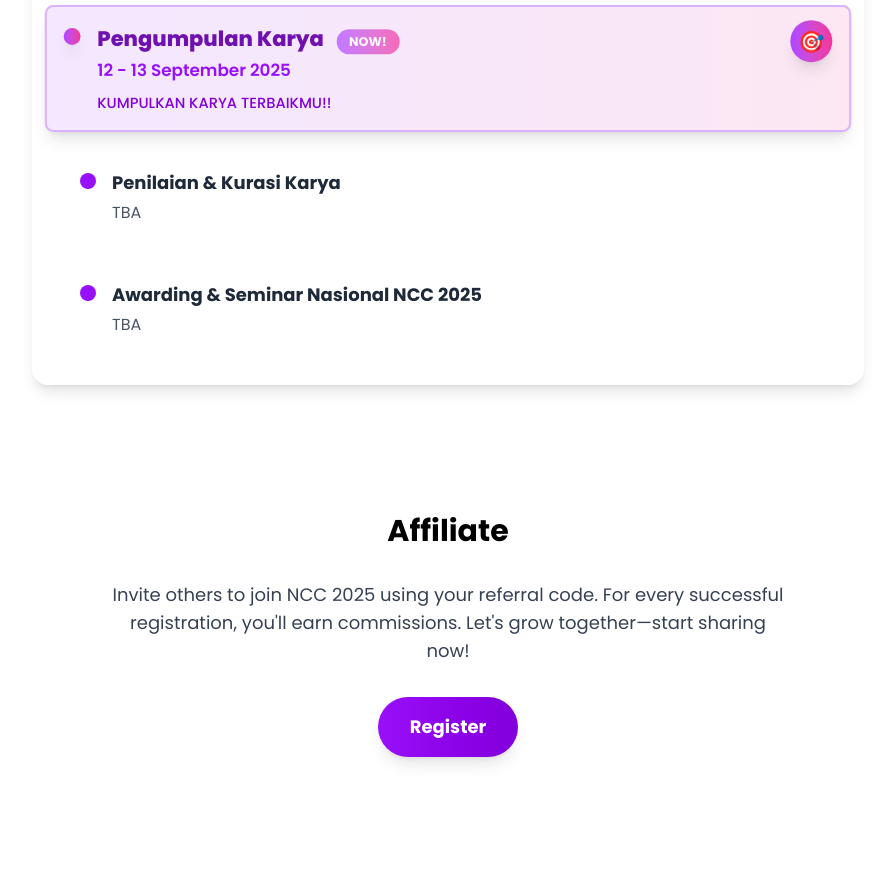
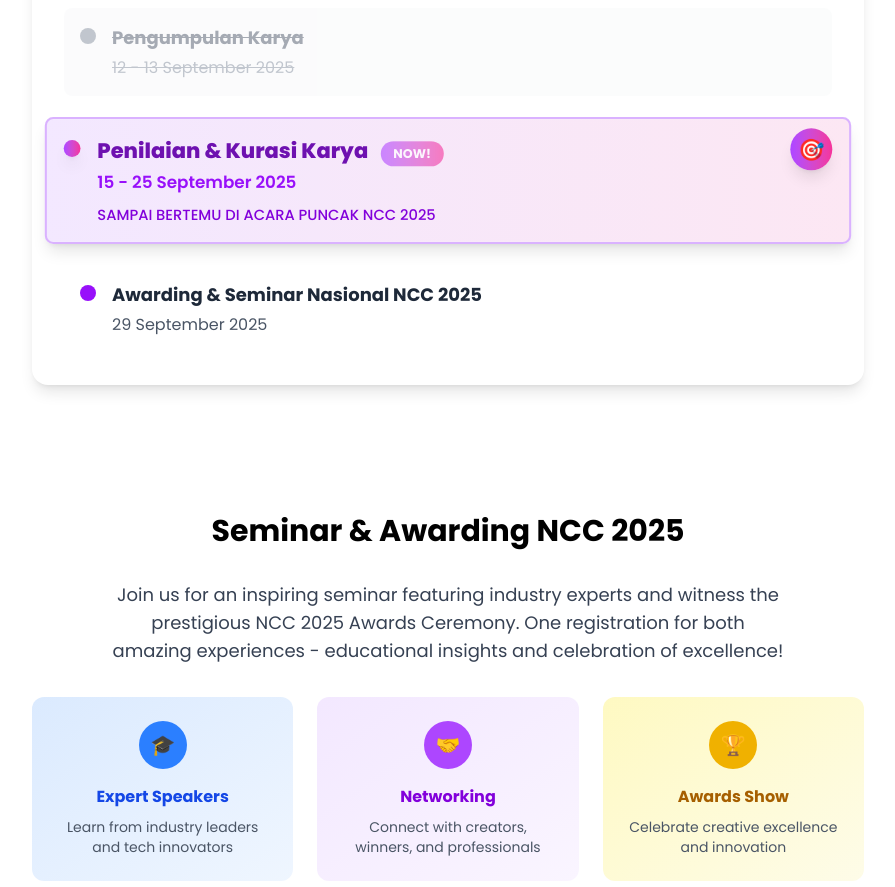
Before and after one commit to gaangsarr/website-itpln-media-vers01, a Next.js app: page /ncc in a window 1280 px wide. Shown: the part 2980-3867 px from the top of the page, without its empty margins (192-1087 px from the left). Built offline with nearby package versions, Linux system fonts and the light colour scheme.

Commit message:
revisi instnsi

```diff
--- a/app/ncc/daftar-seminar/page.jsx
+++ b/app/ncc/daftar-seminar/page.jsx
@@ -164,7 +164,8 @@ const SuccessModal = ({ isVisible, onClose, registrationData }) => {
               <div className="flex items-center gap-2">
                 <Building className="w-4 h-4 text-gray-600" />
                 <span className="text-sm">
-                  <strong>Instansi:</strong> {registrationData?.instansi}
+                  <strong>Instansi/Jurusan:</strong>{" "}
+                  {registrationData?.instansi}
                 </span>
               </div>
               <div className="flex items-center gap-2">
@@ -298,7 +299,7 @@ const SeminarRegistrationForm = () => {
 
   // URL Google Apps Script (ganti dengan URL script Anda)
   const SCRIPT_URL =
-    "https://script.google.com/macros/s/AKfycbz68W8eNpdinNzO1SBUFWrzN7zaNudKaaz2qYHtOcN3yEKP3FYMTmIrkYp1GKDaCr7-Yw/exec";
+    "https://script.google.com/macros/s/AKfycby_gQ27aTY_TIPZLtkgiQSqn-iW1F-lSrHprr95xAwlvseop6A-QGHMgDPGp-p1yGljlw/exec";
 
   const handleInputChange = (e) => {
     const { name, value } = e.target;
@@ -549,7 +550,7 @@ const SeminarRegistrationForm = () => {
                 <div>
                   <label className="block text-sm font-bold text-gray-700 mb-2">
                     <Building className="w-4 h-4 inline mr-2" />
-                    Instansi *
+                    Instansi/Jurusan *
                   </label>
                   <input
                     type="text"
@@ -557,7 +558,7 @@ const SeminarRegistrationForm = () => {
                     value={formData.instansi}
                     onChange={handleInputChange}
                     className="w-full px-4 py-3 border border-gray-300 rounded-xl focus:ring-2 focus:ring-purple-500 focus:border-transparent transition-all duration-200"
-                    placeholder="Universitas/Sekolah/Perusahaan"
+                    placeholder="Universitas/Jurusan/Sekolah"
                     required
                   />
                 </div>
--- a/app/ncc/page.jsx
+++ b/app/ncc/page.jsx
@@ -365,16 +365,17 @@ const NCCLandingPage = () => {
                   event: "Pengumpulan Karya",
                   date: "12 - 13 September 2025",
                   delay: 400,
+                  strikethrough: true,
+                },
+                {
+                  event: "Penilaian & Kurasi Karya",
+                  date: "15 - 25 September 2025",
+                  delay: 500,
                   highlight: true,
                 },
                 {
-                  event: "Penilaian & Kurasi Karya",
-                  date: "TBA",
-                  delay: 500,
-                },
-                {
                   event: "Awarding & Seminar Nasional NCC 2025",
-                  date: "TBA",
+                  date: "29 September 2025",
                   delay: 600,
                 },
               ].map((item, index) => (
@@ -384,11 +385,6 @@ const NCCLandingPage = () => {
                   delay={item.delay}
                 >
                   {item.highlight ? (
-                    <Link
-                      href="https://forms.gle/tr1USZa8VEvw5apM9"
-                      target="blank"
-                      className="block"
-                    >
                     <div
                       className={`flex items-start space-x-4 p-4 rounded-lg transition-all duration-300 cursor-pointer hover:scale-105 ${
                         item.highlight
@@ -438,7 +434,7 @@ const NCCLandingPage = () => {
                         {item.highlight && (
                           <div className="mt-2 flex items-center space-x-2">
                             <span className="text-sm text-purple-700 font-medium">
-                                KUMPULKAN KARYA TERBAIKMU!!
+                              SAMPAI BERTEMU DI ACARA PUNCAK NCC 2025
                             </span>
                           </div>
                         )}
@@ -451,7 +447,6 @@ const NCCLandingPage = () => {
                         </div>
                       )}
                     </div>
-                    </Link>
                   ) : (
                     <div
                       className={`flex items-start space-x-4 p-4 rounded-lg transition-all duration-300 ${
@@ -519,6 +514,75 @@ const NCCLandingPage = () => {
                 </ScrollAnimationWrapper>
               ))}
             </div>
+          </div>
+        </ScrollAnimationWrapper>
+      </div>
+
+      {/* Seminar & Awarding NCC 2025 */}
+      <div className="max-w-4xl mx-auto px-4 sm:px-6 lg:px-8 py-16">
+        <ScrollAnimationWrapper animation="fadeInUp">
+          <h2 className="text-3xl font-bold text-center mb-8">
+            Seminar & Awarding NCC 2025
+          </h2>
+        </ScrollAnimationWrapper>
+
+        <ScrollAnimationWrapper animation="fadeInUp" delay={200}>
+          <div className="text-center mb-8">
+            <p className="text-gray-700 text-lg max-w-2xl mx-auto">
+              Join us for an inspiring seminar featuring industry experts and
+              witness the prestigious NCC 2025 Awards Ceremony. One registration
+              for both amazing experiences - educational insights and
+              celebration of excellence!
+            </p>
+          </div>
+        </ScrollAnimationWrapper>
+
+        {/* Highlights Grid */}
+        <ScrollAnimationWrapper animation="fadeInUp" delay={300}>
+          <div className="grid md:grid-cols-3 gap-6 mb-8">
+            <div className="bg-gradient-to-br from-blue-100 to-blue-50 rounded-xl p-6 text-center">
+              <div className="w-12 h-12 bg-blue-500 rounded-full flex items-center justify-center mx-auto mb-4">
+                <span className="text-white font-bold text-xl">🎓</span>
+              </div>
+              <h4 className="font-bold text-blue-700 mb-2">Expert Speakers</h4>
+              <p className="text-sm text-gray-600">
+                Learn from industry leaders and tech innovators
+              </p>
+            </div>
+
+            <div className="bg-gradient-to-br from-purple-100 to-purple-50 rounded-xl p-6 text-center">
+              <div className="w-12 h-12 bg-purple-500 rounded-full flex items-center justify-center mx-auto mb-4">
+                <span className="text-white font-bold text-xl">🤝</span>
+              </div>
+              <h4 className="font-bold text-purple-700 mb-2">Networking</h4>
+              <p className="text-sm text-gray-600">
+                Connect with creators, winners, and professionals
+              </p>
+            </div>
+
+            <div className="bg-gradient-to-br from-yellow-100 to-yellow-50 rounded-xl p-6 text-center">
+              <div className="w-12 h-12 bg-yellow-500 rounded-full flex items-center justify-center mx-auto mb-4">
+                <span className="text-white font-bold text-xl">🏆</span>
+              </div>
+              <h4 className="font-bold text-yellow-700 mb-2">Awards Show</h4>
+              <p className="text-sm text-gray-600">
+                Celebrate creative excellence and innovation
+              </p>
+            </div>
+          </div>
+        </ScrollAnimationWrapper>
+
+        <ScrollAnimationWrapper animation="scaleIn" delay={400}>
+          <div className="text-center">
+            <a
+              href="/ncc/daftar-seminar"
+              rel="noopener noreferrer"
+              className="inline-block"
+            >
+              <button className="bg-gradient-to-r from-purple-600 to-purple-700 text-white px-8 py-4 rounded-full font-bold text-lg hover:from-blue-700 hover:via-purple-700 hover:to-yellow-700 transition-all duration-300 transform hover:scale-105 shadow-lg">
+                Join the Event
+              </button>
+            </a>
           </div>
         </ScrollAnimationWrapper>
       </div>
```
Lines whose indentation alone changed are shown as unchanged.
